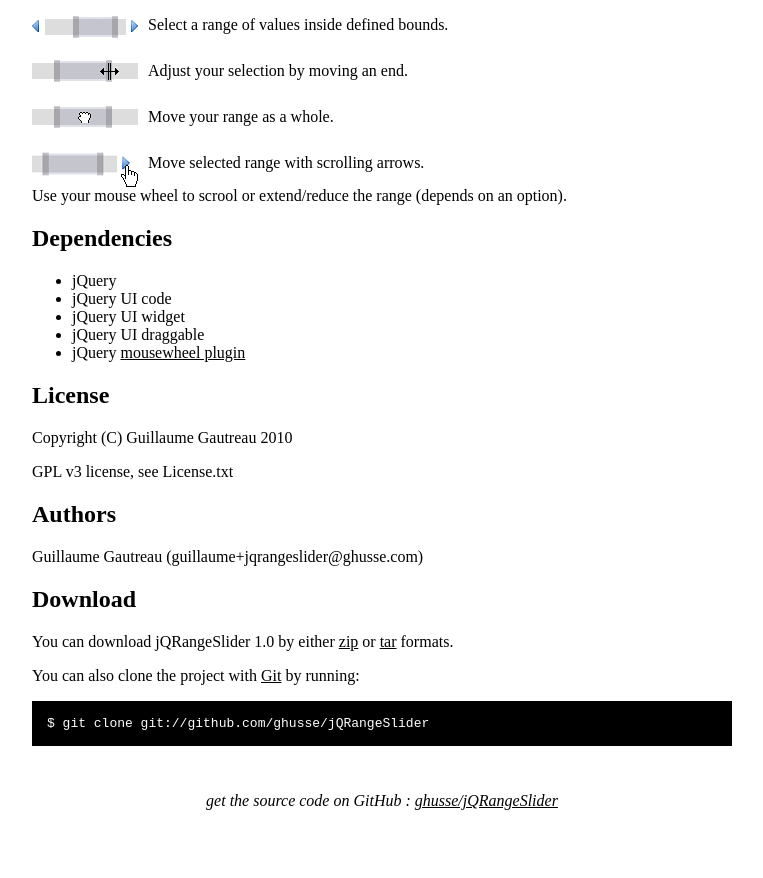
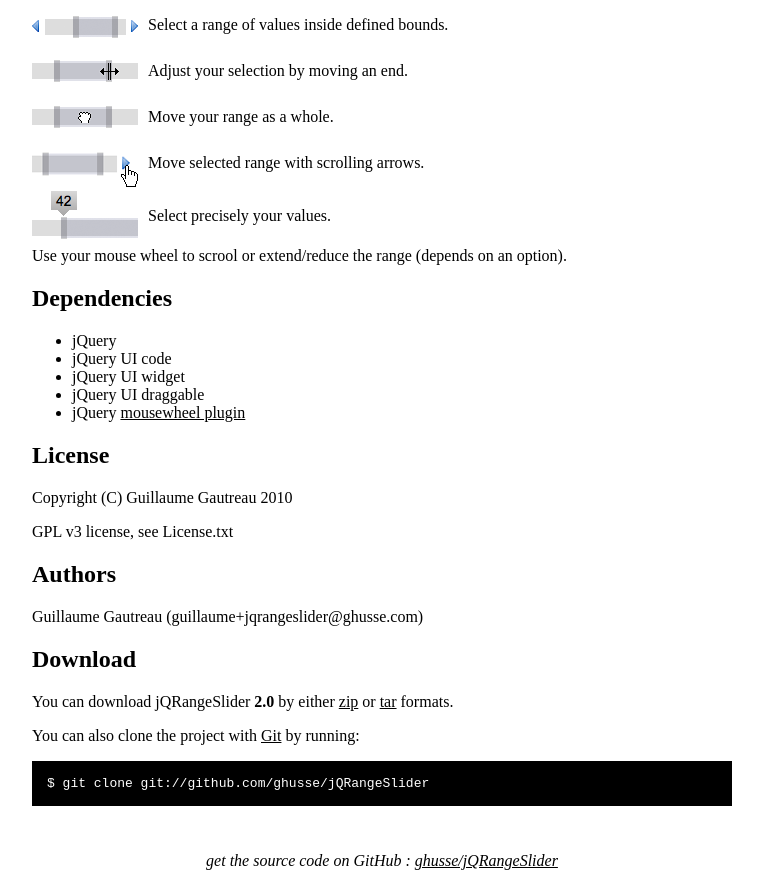
Before and after one commit to ghusse/jQRangeSlider, a plain HTML site: page index.html in a window 1280 px wide. Shown: the part 321-1199 px from the top of the page, without its empty margins (258-1021 px from the left). Before the commit the page ends 1139 px from the top, so only its background shows below. Drawn offline with Linux system fonts and the light colour scheme.

Commit message:
Project page updated for v2.0

```diff
--- a/index.html
+++ b/index.html
@@ -47,6 +47,7 @@
 			<li><img src="images/resize.png" alt="Grab an end" />Adjust your selection by moving an end.</li>
 			<li><img src="images/grabbing.png" alt="Move whole selection" />Move your range as a whole.</li>
 			<li><img src="images/scroll.png" alt="scroll" />Move selected range with scrolling arrows.</li>
+			<li><img src="images/helper.png" alt="scroll" />Select precisely your values.</li>
 			<li>Use your mouse wheel to scrool or extend/reduce the range (depends on an option).</li>
 		</ul>
 
@@ -67,7 +68,7 @@
 		<p>Guillaume Gautreau (guillaume+jqrangeslider@ghusse.com)</p>
     <h2>Download</h2>
     <p>
-      You can download jQRangeSlider 1.0 by either
+      You can download jQRangeSlider <strong>2.0</strong> by either
       <a href="http://github.com/ghusse/jQRangeSlider/zipball/latest">zip</a> or
       <a href="http://github.com/ghusse/jQRangeSlider/tarball/latest">tar</a> formats.
     </p>
```
Also changed, not shown: images/helper.png (added), 3 other files.
